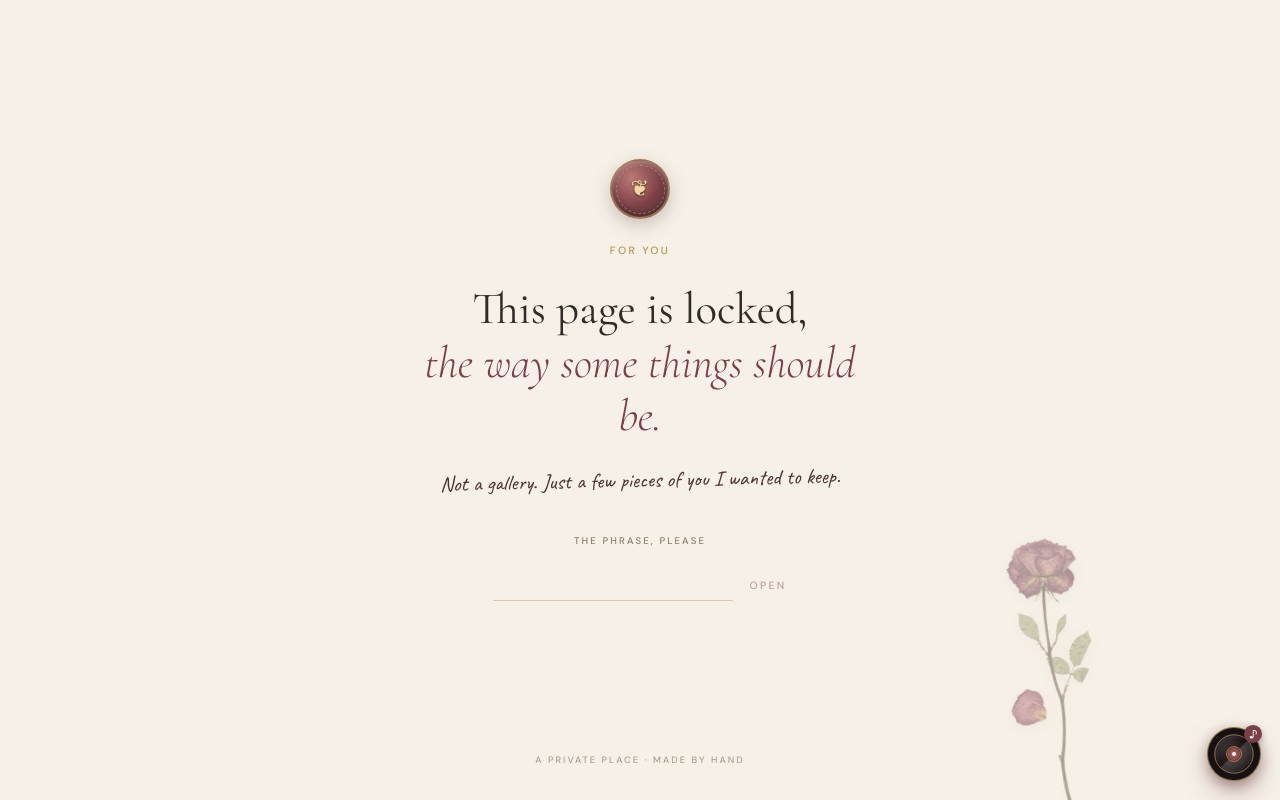
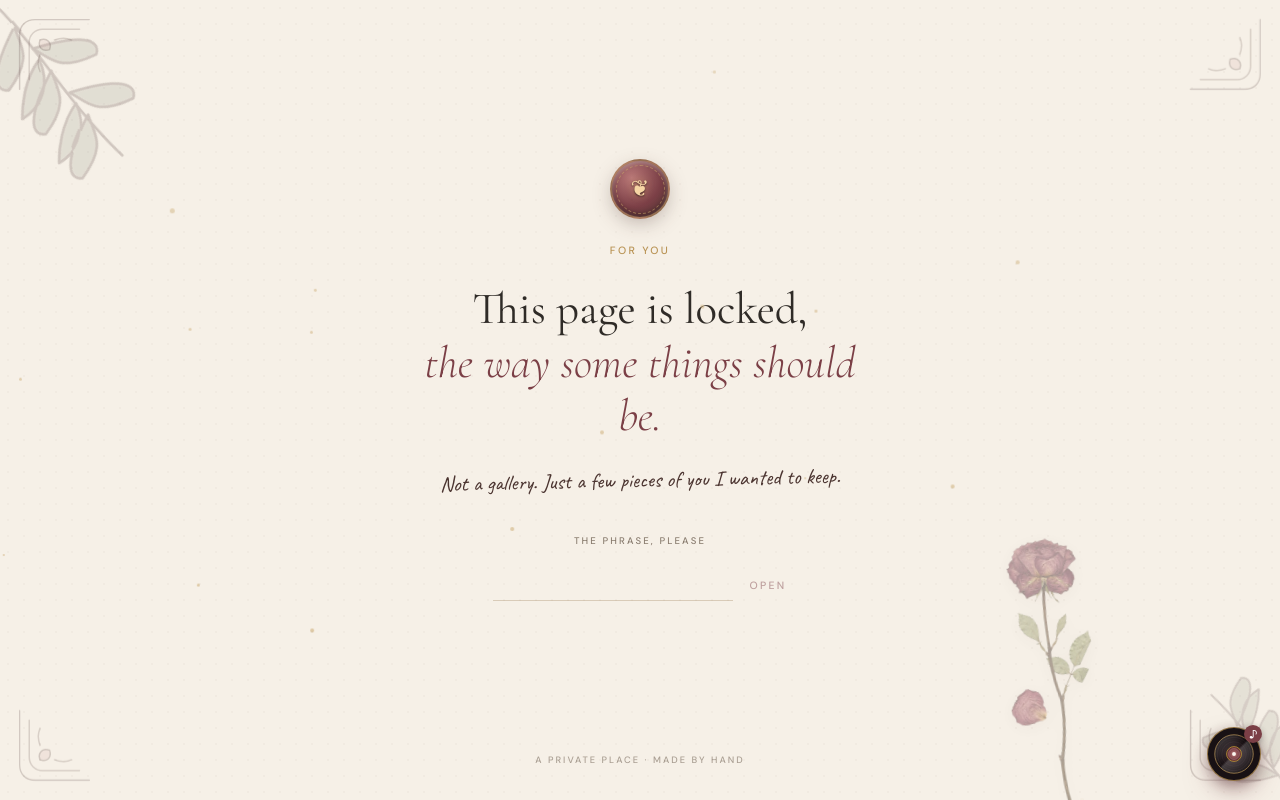
Before and after one commit to razalpa64/my-heaven, a React (Vite) app: page / in a window 1280 px wide. Built offline with nearby package versions, Linux system fonts and the light colour scheme; a web font is replaced by a local one.

Commit message:
feat: add reference background elements — golden dust motes, ink corner ornaments, botanical sprig watermarks, SVG art filters

```diff
--- a/src/App.tsx
+++ b/src/App.tsx
@@ -13,6 +13,8 @@ import Closing from "./components/Closing";
 import MusicPlayer from "./components/MusicPlayer";
 import Petals from "./components/Petals";
 import TapHearts from "./components/TapHearts";
+import Dust from "./components/Dust";
+import { SvgDefs, Corner, Sprig } from "./components/ArtDeco";
 import { isUnlocked } from "./utils/auth";
 
 const config = raw as unknown as GalleryConfig;
@@ -83,6 +85,22 @@ export default function App() {
 
   return (
     <>
+      {/* SVG filter defs: ink wobble + watercolour wash — used by corner/sprig SVGs */}
+      <SvgDefs />
+
+      {/* Always-visible atmospheric background elements */}
+      <Dust />
+
+      {/* Fixed corner ornaments — like a scrapbook/letter page */}
+      <Corner className="corner-ornament corner-tl" />
+      <Corner className="corner-ornament corner-tr" />
+      <Corner className="corner-ornament corner-bl" />
+      <Corner className="corner-ornament corner-br" />
+
+      {/* Faint botanical sprigs as fixed watermarks */}
+      <Sprig className="page-sprig page-sprig-tl" leaf="#8C927F" />
+      <Sprig className="page-sprig page-sprig-br" leaf="#8C927F" />
+
       {!open ? (
         <Gate site={config.site} onOpen={() => setOpen(true)} flowers={flowers} />
       ) : (
--- /dev/null
+++ b/src/components/ArtDeco.tsx
@@ -0,0 +1,146 @@
+import type { CSSProperties } from "react";
+
+/* ──────────────────────────────────────────────────────────────
+   Decorative SVG art elements — botanical sprigs, corner
+   ornaments, and ink decorations. Ported from the-end-of-october
+   reference design. SVG filters (rough/wash) are defined once
+   by <SvgDefs /> rendered in App.tsx.
+   ────────────────────────────────────────────────────────────── */
+
+type P = { className?: string; style?: CSSProperties };
+
+const INK = "#4B3430";
+const L = { fill: "none", stroke: INK, strokeLinecap: "round" as const, strokeLinejoin: "round" as const };
+
+/** Shared SVG filters: wobbly ink lines + watercolour bleed. Render once in <App/>. */
+export function SvgDefs() {
+  return (
+    <svg width="0" height="0" style={{ position: "absolute" }} aria-hidden="true" focusable="false">
+      <defs>
+        <filter id="rough" x="-5%" y="-5%" width="110%" height="110%">
+          <feTurbulence type="fractalNoise" baseFrequency="0.04" numOctaves={1} seed={3} result="n" />
+          <feDisplacementMap in="SourceGraphic" in2="n" scale="1.4" />
+        </filter>
+        <filter id="wash" x="-6%" y="-6%" width="112%" height="112%">
+          <feGaussianBlur stdDeviation="0.8" />
+        </filter>
+      </defs>
+    </svg>
+  );
+}
+
+/** Ink-drawn corner ornament — goes in page corners for that scrapbook feel */
+export function Corner({ className, style }: P) {
+  return (
+    <svg
+      viewBox="0 0 64 64"
+      className={className}
+      style={style}
+      aria-hidden="true"
+      fill="none"
+      stroke={INK}
+      strokeWidth="1.2"
+      strokeLinecap="round"
+      strokeOpacity="0.75"
+    >
+      <path d="M3 61 V16 C3 8 8 3 16 3 H61" />
+      <path d="M11 53 V22 C11 16 16 11 22 11 H53" strokeOpacity="0.6" />
+      <path d="M20 20 c6 -2 10 2 8 8 c-6 2 -10 -2 -8 -8Z" fill="#B97878" fillOpacity="0.35" />
+      <path d="M32 20 q8 -3 14 0 M20 32 q-3 8 0 14" strokeOpacity="0.6" />
+    </svg>
+  );
+}
+
+/** Botanical sprig — a stem with leaves, placed in page corners */
+export function Sprig({ className, style, leaf = "#8C927F", n = 5 }: P & { leaf?: string; n?: number }) {
+  const ys = Array.from({ length: n }, (_, i) => 88 - i * (70 / n));
+
+  const leaves = (fill?: string) =>
+    ys.map((y, i) => {
+      const side = i % 2 === 0 ? 1 : -1;
+      const mx = 50 + side * 2;
+      const cx1 = 50 + side * 24;
+      const cx2 = 50 + side * 28;
+      const ex = 50 + side * 22;
+      return (
+        <g key={i}>
+          <path
+            d={`M50 ${y} C${cx1} ${y - 10} ${cx2} ${y - 18} ${ex} ${y - 22} C${mx} ${y - 17} ${50 + side * 4} ${y - 9} 50 ${y}Z`}
+            fill={fill ?? "none"}
+          />
+          <path
+            d={`M51 ${y - 6} C63 ${y - 9} 72 ${y - 18} 76 ${y - 23} C63 ${y - 25} 54 ${y - 17} 51 ${y - 6}Z`}
+            fill={fill ?? "none"}
+            style={{ display: i % 2 === 0 ? "none" : undefined }}
+          />
+        </g>
+      );
+    });
+
+  return (
+    <svg viewBox="0 0 100 100" className={className} style={style} aria-hidden="true">
+      <g filter="url(#wash)" opacity="0.85">
+        {leaves(leaf)}
+      </g>
+      <g filter="url(#rough)" {...L} strokeWidth={1.3}>
+        <path d="M50 99 C48 70 54 40 50 6" />
+        {leaves()}
+      </g>
+    </svg>
+  );
+}
+
+/** Tiny five-petal flower with stem */
+export function TinyFlower({ className, style }: P) {
+  const petalRing = (n: number, cx: number, cy: number, dist: number, rx: number, ry: number) =>
+    Array.from({ length: n }, (_, i) => {
+      const a = (i * 360) / n;
+      const rad = (a * Math.PI) / 180;
+      const px = cx + dist * Math.sin(rad);
+      const py = cy - dist * Math.cos(rad);
+      return (
+        <ellipse
+          key={i}
+          cx={px}
+          cy={py}
+          rx={rx}
+          ry={ry}
+          transform={`rotate(${a}, ${px}, ${py})`}
+        />
+      );
+    });
+
+  return (
+    <svg viewBox="0 0 80 112" className={className} style={style} aria-hidden="true">
+      <g filter="url(#wash)" opacity="0.8">
+        <g fill="#D8A7A0">{petalRing(5, 40, 34, 13, 9.5, 13.5)}</g>
+        <path d="M39 84 C28 78 22 80 17 70 C28 69 35 74 39 84Z" fill="#8C927F" />
+        <path d="M40 94 C50 88 58 90 64 80 C52 79 44 84 40 94Z" fill="#8C927F" />
+      </g>
+      <g filter="url(#rough)" {...L}>
+        {petalRing(5, 40, 34, 13, 9.5, 13.5)}
+        <circle cx="40" cy="34" r="5" fill="#C8A66A" fillOpacity="0.8" />
+        <path className="draw" pathLength={1} d="M40 50 C38 70 43 92 38 110" />
+        <path d="M39 84 C28 78 22 80 17 70 C28 69 35 74 39 84Z" />
+        <path d="M40 94 C50 88 58 90 64 80 C52 79 44 84 40 94Z" />
+      </g>
+    </svg>
+  );
+}
+
+/** Ink squiggle decorative line */
+export function Squiggle({ className, style, color = "#B97878" }: P & { color?: string }) {
+  return (
+    <svg viewBox="0 0 200 12" preserveAspectRatio="none" className={className} style={style} aria-hidden="true">
+      <path
+        className="draw"
+        pathLength={1}
+        d="M2 8 C30 2 60 11 100 5 S170 9 198 3"
+        fill="none"
+        stroke={color}
+        strokeWidth="2"
+        strokeLinecap="round"
+      />
+    </svg>
+  );
+}
--- /dev/null
+++ b/src/components/Dust.tsx
@@ -0,0 +1,42 @@
+import { useMemo, type CSSProperties } from "react";
+
+/* ──────────────────────────────────────────────────────────────
+   Dust motes — 18 tiny golden particles drifting upward,
+   exactly as in the-end-of-october reference.
+   ────────────────────────────────────────────────────────────── */
+
+export default function Dust() {
+  const motes = useMemo(() => {
+    let s = 9;
+    const r = () => {
+      s = (s * 9301 + 49297) % 233280;
+      return s / 233280;
+    };
+    return Array.from({ length: 18 }, () => ({
+      l: `${(r() * 100).toFixed(1)}%`,
+      s: `${(2 + r() * 3).toFixed(1)}px`,
+      d: `${(22 + r() * 22).toFixed(0)}s`,
+      dl: `${(-r() * 40).toFixed(0)}s`,
+      x: `${((r() - 0.5) * 120).toFixed(0)}px`,
+    }));
+  }, []);
+
+  return (
+    <div className="dust" aria-hidden="true">
+      {motes.map((m, i) => (
+        <span
+          key={i}
+          style={
+            {
+              "--l": m.l,
+              "--s": m.s,
+              "--d": m.d,
+              "--dl": m.dl,
+              "--x": m.x,
+            } as CSSProperties
+          }
+        />
+      ))}
+    </div>
+  );
+}
--- a/src/styles/index.css
+++ b/src/styles/index.css
@@ -66,6 +66,92 @@ body::after {
   background-size: 16px 16px;
 }
 body.no-grain::after { display: none; }
+
+/* ───────── dust motes — golden particles drifting upward ───────── */
+.dust {
+  position: fixed;
+  inset: 0;
+  pointer-events: none;
+  z-index: 5;
+  overflow: hidden;
+  transition: opacity 2s ease;
+}
+.dust span {
+  position: absolute;
+  bottom: -12px;
+  left: var(--l);
+  width: var(--s);
+  height: var(--s);
+  border-radius: 50%;
+  background: #c8a66a;
+  opacity: 0;
+  animation: dustUp var(--d) linear var(--dl) infinite;
+  will-change: transform, opacity;
+}
+@keyframes dustUp {
+  0% { transform: translate3d(0, 0, 0); opacity: 0; }
+  15% { opacity: 0.55; }
+  85% { opacity: 0.35; }
+  100% { transform: translate3d(var(--x), -108vh, 0); opacity: 0; }
+}
+body.no-anim .dust { display: none; }
+@media (prefers-reduced-motion: reduce) { .dust { display: none; } }
+
+/* ───────── corner ornaments ───────── */
+.corner-ornament {
+  position: fixed;
+  pointer-events: none;
+  user-select: none;
+  z-index: 6;
+  opacity: 0.28;
+}
+.corner-tl { top: 1rem; left: 1rem; width: clamp(3rem, 6vw, 5rem); transform: rotate(0deg); }
+.corner-tr { top: 1rem; right: 1rem; width: clamp(3rem, 6vw, 5rem); transform: rotate(90deg) scaleX(-1); }
+.corner-bl { bottom: 1rem; left: 1rem; width: clamp(3rem, 6vw, 5rem); transform: rotate(-90deg); }
+.corner-br { bottom: 1rem; right: 1rem; width: clamp(3rem, 6vw, 5rem); transform: rotate(180deg) scaleX(-1); }
+
+/* ───────── page botanical sprigs (fixed, like watermarks) ───────── */
+.page-sprig {
+  position: fixed;
+  pointer-events: none;
+  user-select: none;
+  z-index: 4;
+}
+.page-sprig-tl {
+  top: -2%;
+  left: -3%;
+  width: clamp(8rem, 16vw, 14rem);
+  transform: rotate(140deg);
+  opacity: 0.22;
+}
+.page-sprig-br {
+  bottom: -3%;
+  right: -4%;
+  width: clamp(6rem, 12vw, 10rem);
+  transform: rotate(-40deg);
+  opacity: 0.18;
+}
+
+/* ───────── SVG ink draw animation ───────── */
+.draw {
+  stroke-dasharray: 1;
+  stroke-dashoffset: 1;
+  transition: stroke-dashoffset var(--dur, 1.2s) cubic-bezier(0.5, 0.1, 0.3, 1) var(--delay, 0s);
+  will-change: stroke-dashoffset;
+}
+.in .draw, .draw.in { stroke-dashoffset: 0; }
+
+/* sway for flowers */
+.sway {
+  animation: sway-gentle 6s ease-in-out infinite alternate;
+  transform-origin: 50% 100%;
+}
+@keyframes sway-gentle {
+  from { transform: rotate(-3deg); }
+  to { transform: rotate(3deg); }
+}
+
+
 
 ::selection { background: var(--accent-soft); color: #fff; }
 :focus-visible { outline: 2px solid var(--gold); outline-offset: 3px; }
```
